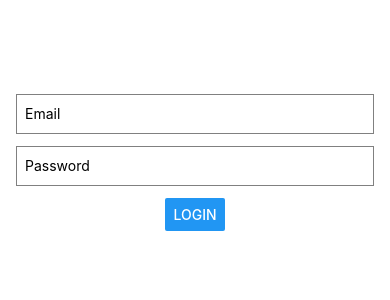
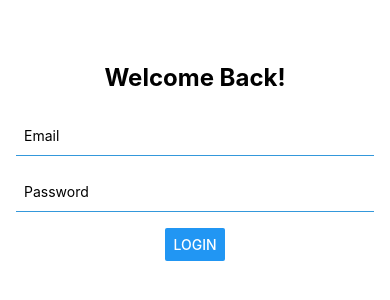
Before and after one commit to Vishnuhan/IoT-Smart-Work-Environment, a React Native app: screen /Account in a window 390 px wide. Shown: the part 260-560 px from the top of the page. Built offline with nearby package versions, Linux system fonts and the light colour scheme; no server answers.

Commit message:
Update LoginScreen.js

```diff
--- a/LoginScreen.js
+++ b/LoginScreen.js
@@ -1,6 +1,6 @@
 // LoginScreen.js
 import React, { useState } from 'react';
-import { View, TextInput, Button, StyleSheet } from 'react-native';
+import { View, TextInput, Button, StyleSheet, Text } from 'react-native';
 import { useAuthState } from 'react-firebase-hooks/auth';
 import { auth } from './firebase';
 import { useNavigation } from '@react-navigation/native';
@@ -30,11 +30,15 @@ const LoginScreen = () => {
   // Render the login form if the user is not logged in
   return (
     <View style={styles.container}>
+      <Text style={styles.title}>Welcome Back!</Text>
       <TextInput
         style={styles.input}
         placeholder="Email"
         value={email}
         onChangeText={setEmail}
+        keyboardType="email-address"
+        autoCapitalize="none"
+        autoCompleteType="email"
       />
       <TextInput
         style={styles.input}
@@ -55,15 +59,19 @@ const styles = StyleSheet.create({
     alignItems: 'center',
     padding: 16,
   },
+  title: {
+    fontSize: 24,
+    fontWeight: 'bold',
+    marginBottom: 24,
+  },
   input: {
     height: 40,
     width: '100%',
-    borderColor: 'gray',
-    borderWidth: 1,
-    marginBottom: 12,
+    borderColor: '#3498db',
+    borderBottomWidth: 1,
+    marginBottom: 16,
     paddingLeft: 8,
   },
-
 });
 
 export default LoginScreen;
```
